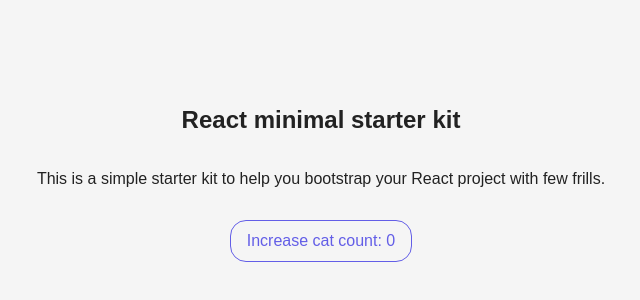
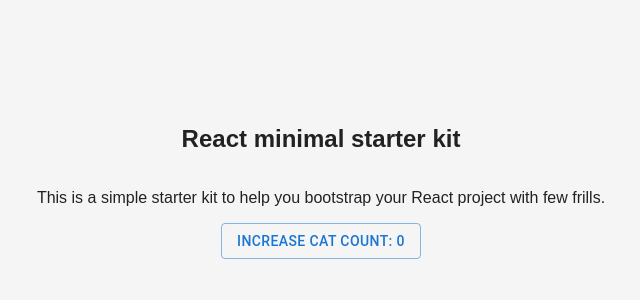
Before and after one commit to tiffz/react-starter, a React app: page / in a window 1280 px wide. Shown: the part 218-518 px from the top of the page, without its empty margins (319-959 px from the left). Built offline with nearby package versions, Linux system fonts and the light colour scheme.

Commit message:
Update React and install MUI

```diff
--- a/src/App.tsx
+++ b/src/App.tsx
@@ -1,4 +1,5 @@
 import React, { useState } from 'react';
+import Button from '@mui/material/Button';
 
 import styles from './App.css';
 
@@ -11,9 +12,7 @@
         This is a simple starter kit to help you bootstrap your React project
         with few frills.
       </p>
-      <button type="button" onClick={() => setCount(count + 1)}>
-        Increase cat count: {count}
-      </button>
+      <Button variant="outlined" onClick={() => setCount(count + 1)}>Increase cat count: {count}</Button>
       <CatCounter count={count} />
     </div>
   );
```
Also changed, not shown: package.json (+17 -13 lines), 1 other file (tests, documents, lock files or other folders).
